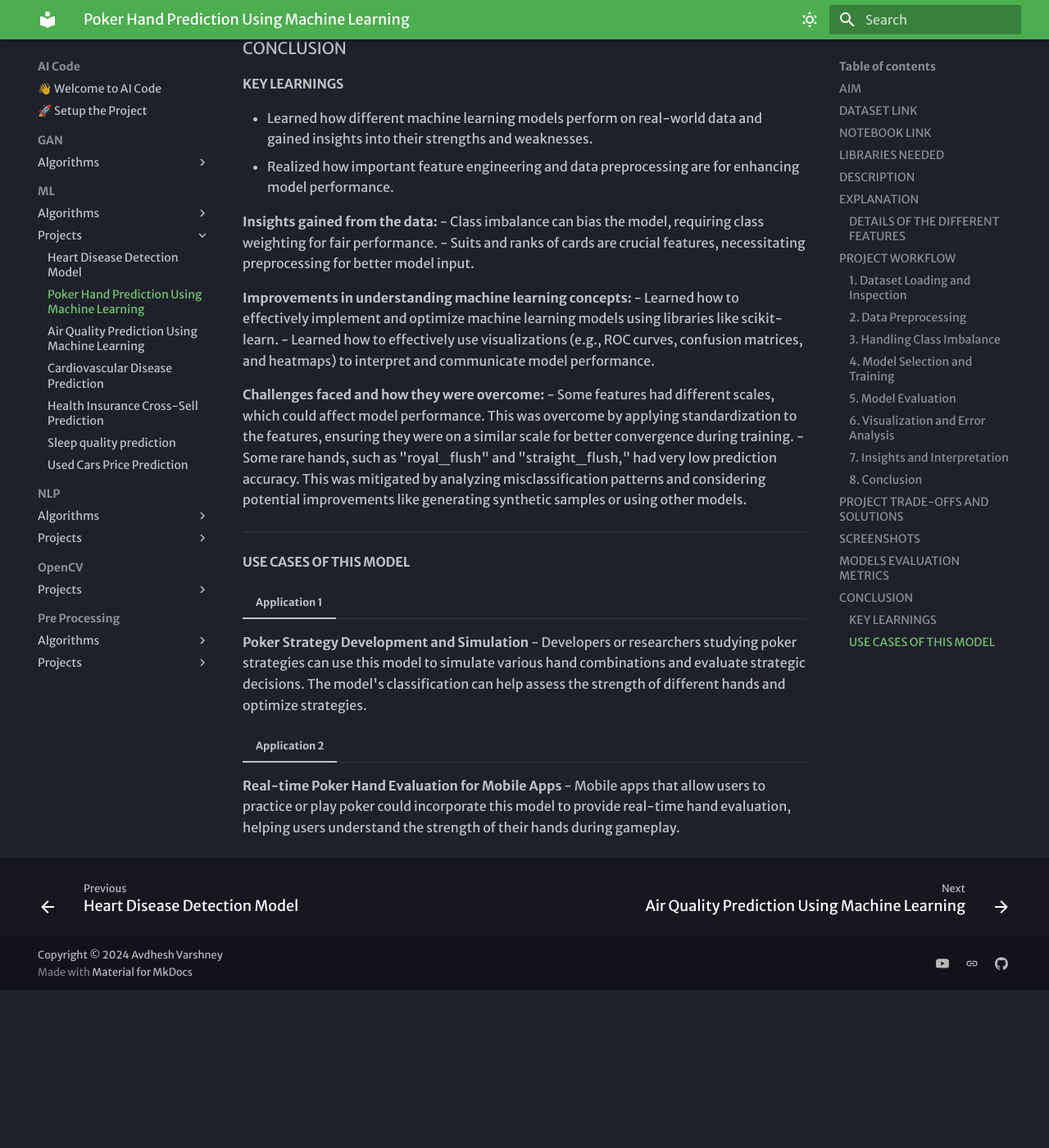
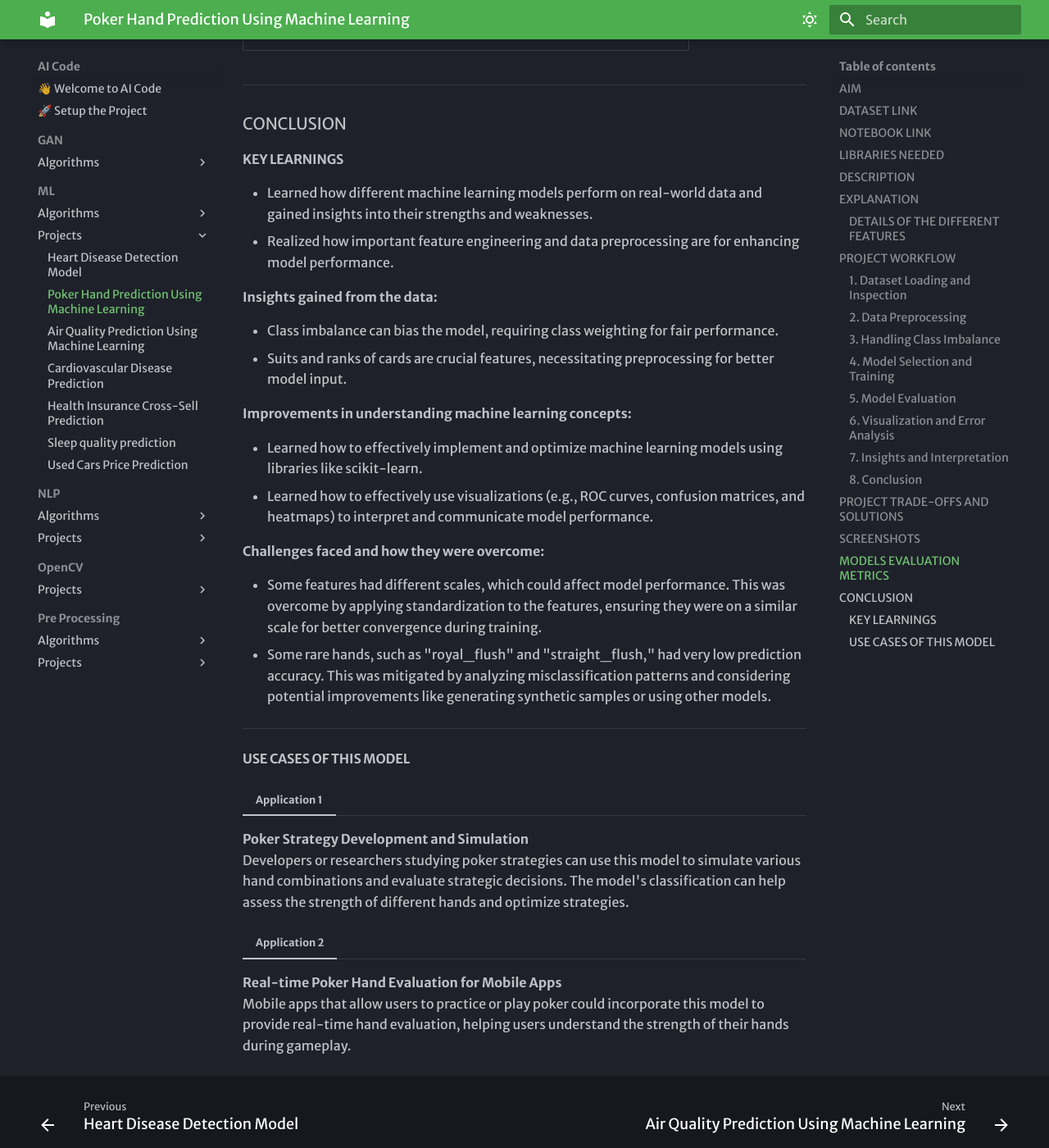
Before and after one commit to Avdhesh-Varshney/AI-Code, an MkDocs documentation site: the page built from docs/ML/projects/Poker_Hand_Prediction.md, in a window 1280 px wide and 1400 px high, scrolled down 5616 px. Shown: the whole window at 82% size. Built offline with MkDocs 1.6.1 and Material for MkDocs 9.7.7, drawn with Linux system fonts in a browser that asks for light colours; some web fonts are replaced; before the commit the page ends 6823 px from its top, so only the background shows below that; some of the changed text lies outside the part shown.

````diff
--- a/docs/ML/projects/Poker_Hand_Prediction.md
+++ b/docs/ML/projects/Poker_Hand_Prediction.md
@@ -21,22 +21,22 @@ The aim of this project is to develop a machine learning model using a Multi-Lay
 ### DESCRIPTION
 This project involves building a classification model to predict poker hands using a Multi-Layer Perceptron (MLP) classifier. The dataset consists of features representing the suit and rank of five cards, with the target variable being the type of poker hand (e.g., one pair, two pair, royal flush). The model is trained on a standardized dataset, with class weights computed to address class imbalance. Performance is evaluated using metrics such as accuracy, classification report, confusion matrix, prediction error, ROC curve, and AUC, providing a comprehensive analysis of the model's effectiveness in classifying poker hands.
 
-**What is the requirement of the project?**
+**What is the requirement of the project?** <br>
 - To accurately predict the Poker Hand type.
 
-**Why is it necessary?**
+**Why is it necessary?** <br>
 - The project demonstrates how machine learning can solve structured data problems, bridging the gap between theoretical knowledge and practical implementation.
 
-**How is it beneficial and used?**
-- The project automates the classification of poker hands, enabling players to quickly and accurately identify the type of hand they have, such as a straight, flush, or royal flush, without manual effort.
+**How is it beneficial and used?** <br>
+- The project automates the classification of poker hands, enabling players to quickly and accurately identify the type of hand they have, such as a straight, flush, or royal flush, without manual effort. <br>
 - By understanding the probabilities and patterns of certain hands appearing, players can make informed decisions on whether to bet, raise, or fold, improving their gameplay strategy.
 
-**How did you start approaching this project?**
-- Analyzed the poker hand classification problem, reviewed the dataset structure (suits, ranks, and hand types), and identified the multi-class nature of the target variable. Studied the class imbalance issue and planned data preprocessing steps, including scaling and class weight computation.
+**How did you start approaching this project?** <br>
+- Analyzed the poker hand classification problem, reviewed the dataset structure (suits, ranks, and hand types), and identified the multi-class nature of the target variable. Studied the class imbalance issue and planned data preprocessing steps, including scaling and class weight computation. <br>
 - Chose the Multi-Layer Perceptron (MLP) Classifier for its capability to handle complex patterns in data. Defined model hyperparameters, trained the model using standardized features, and evaluated its performance using metrics like accuracy, ROC-AUC, and confusion matrix
 
-**Mention any additional resources used:**
-- Kaggle kernels and documentation for additional dataset understanding.
+**Mention any additional resources used:** <br>
+- Kaggle kernels and documentation for additional dataset understanding. <br>
 - Tutorials on machine learning regression techniques, particularly for MLP
 
 ---
@@ -142,7 +142,7 @@ The project outcomes are summarized, practical applications are discussed, and s
         I --> J[Conclusion and Observations];
         B ---->|No| K[Clean Data];
         K --> C;
-      ```
+    ```
 
 ??? tip "Model Evaluation Metrics"
 
@@ -186,14 +186,17 @@ The project outcomes are summarized, practical applications are discussed, and s
 - Realized how important feature engineering and data preprocessing are for enhancing model performance.
 
 **Insights gained from the data:**
+
 - Class imbalance can bias the model, requiring class weighting for fair performance.
 - Suits and ranks of cards are crucial features, necessitating preprocessing for better model input.
 
 **Improvements in understanding machine learning concepts:**
+
 - Learned how to effectively implement and optimize machine learning models using libraries like scikit-learn.
 - Learned how to effectively use visualizations (e.g., ROC curves, confusion matrices, and heatmaps) to interpret and communicate model performance.
 
 **Challenges faced and how they were overcome:**
+
 - Some features had different scales, which could affect model performance. This was overcome by applying standardization to the features, ensuring they were on a similar scale for better convergence during training.
 - Some rare hands, such as "royal_flush" and "straight_flush," had very low prediction accuracy. This was mitigated by analyzing misclassification patterns and considering potential improvements like generating synthetic samples or using other models.
 
@@ -203,10 +206,10 @@ The project outcomes are summarized, practical applications are discussed, and s
 
 === "Application 1"
 
-**Poker Strategy Development and Simulation**
-    - Developers or researchers studying poker strategies can use this model to simulate various hand combinations and evaluate strategic decisions. The model's classification can help assess the strength of different hands and optimize strategies.
+**Poker Strategy Development and Simulation** <br>
+    Developers or researchers studying poker strategies can use this model to simulate various hand combinations and evaluate strategic decisions. The model's classification can help assess the strength of different hands and optimize strategies.
 
 === "Application 2"
 
-**Real-time Poker Hand Evaluation for Mobile Apps**
-    - Mobile apps that allow users to practice or play poker could incorporate this model to provide real-time hand evaluation, helping users understand the strength of their hands during gameplay.
+**Real-time Poker Hand Evaluation for Mobile Apps** <br>
+    Mobile apps that allow users to practice or play poker could incorporate this model to provide real-time hand evaluation, helping users understand the strength of their hands during gameplay.
````
